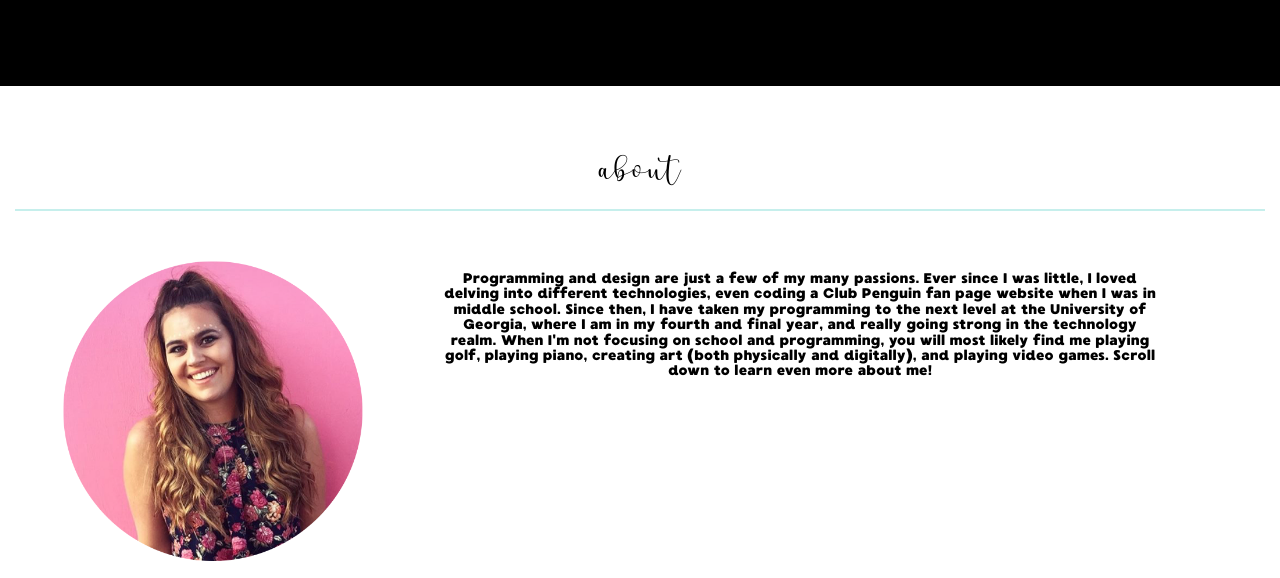
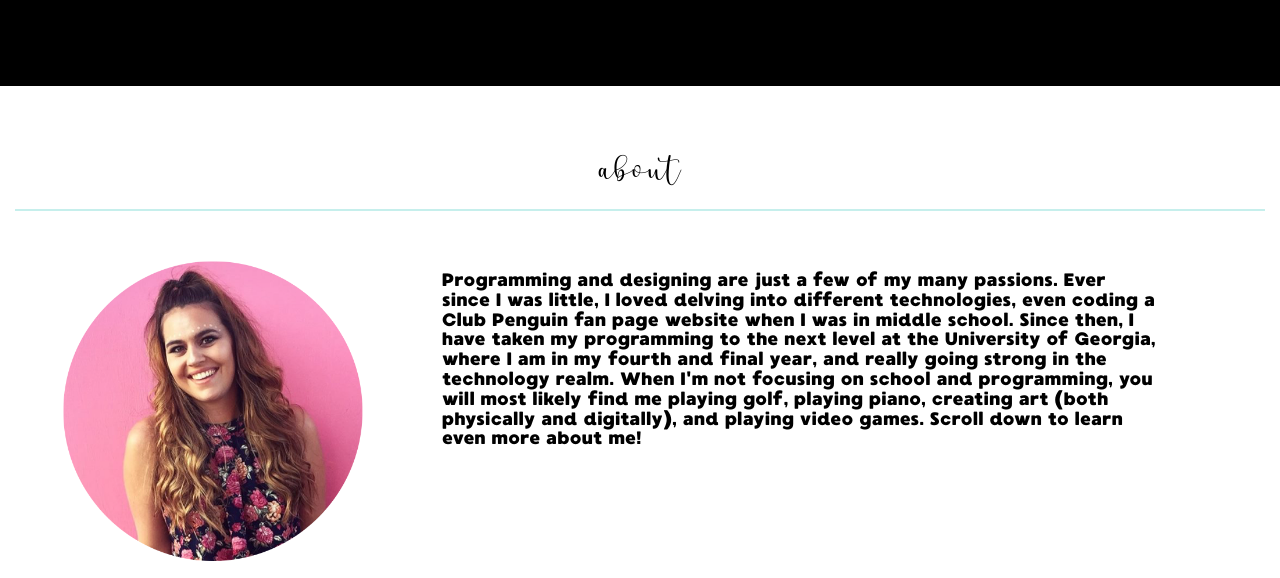
Before and after one commit to Kelsie70/KelsieBelanWebsite, a plain HTML site: page index.html in a window 1280 px wide. Shown: the part 629-1207 px from the top of the page. Drawn offline with nearby package versions, Linux system fonts and the light colour scheme.

Commit message:
adjusted line spacing

```diff
--- a/index.html
+++ b/index.html
@@ -53,14 +53,13 @@
         <div class="col-sm-4">
             <img src="kelsiecircle.png" style="width:300px;height:300px;">
         </div>
-        <div class="col-sm-7">
-            <h5>Programming and design are just a few of my many passions. Ever since I was little,
-            I loved delving into different technologies, even coding a Club Penguin fan page
+        <div class="col-sm-7 about">
+            <h4>Programming and designing are just a few of my many passions. Ever since I was little, I loved delving into different technologies, even coding a Club Penguin fan page
             website when I was in middle school. Since then, I have taken my programming to the next
             level at the University of Georgia, where I am in my fourth and final year, and really
             going strong in the technology realm. When I'm not focusing on school and programming, you
             will most likely find me playing golf, playing piano, creating art (both physically and
-            digitally), and playing video games. Scroll down to learn even more about me!</h5>
+            digitally), and playing video games. Scroll down to learn even more about me!</h4>
         </div>
     </div>
   <div class="row">
--- a/style.css
+++ b/style.css
@@ -9,6 +9,11 @@ h1 {
 .link-ani {
     color: black;
     text-decoration: underline;
+}
+
+.about {
+    text-align: left;
+    line-height: 1.8;
 }
 
 h2 {
```
